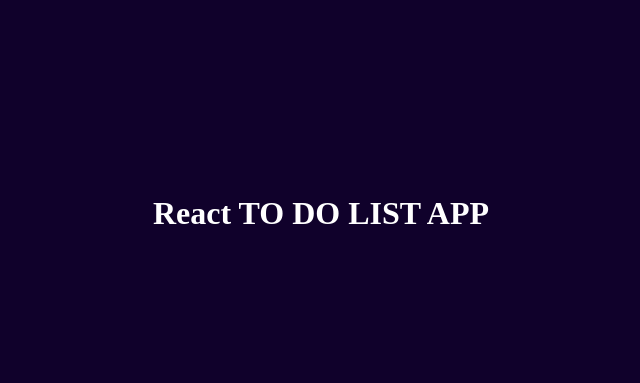
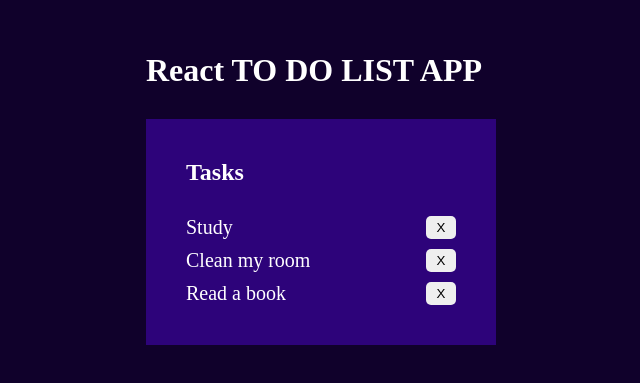
Before and after one commit to nobuyuki-tono/React-TodoList-context-api, a React (Create React App) app: page / in a window 1280 px wide. Shown: the part 187-570 px from the top of the page, without its empty margins (319-959 px from the left). Built offline with nearby package versions, Linux system fonts and the light colour scheme.

Commit message:
Import GlobalState to List Component and pass it to ListItem component as porps

```diff
--- a/src/App.css
+++ b/src/App.css
@@ -12,4 +12,20 @@
   justify-content: center;
   min-height: 100vh;
   margin: 0;
+  color: #fff;
 }
+.container {
+  margin: 30px auto;
+  width: 350px;
+  background-color: rgb(45, 3, 122);
+}
+
+ul {
+  margin-top: 30px;
+}
+
+li {
+  list-style: none;
+  font-size: 20px;
+  margin-top: 10px;
+}
--- a/src/App.js
+++ b/src/App.js
@@ -10,7 +10,9 @@
   return (
     <GlobalProvider>
       <Header />
-      <div className="container"></div>
+      <div className="container">
+        <List />
+      </div>
     </GlobalProvider>
   );
 }
--- a/src/components/List.jsx
+++ b/src/components/List.jsx
@@ -1,10 +1,21 @@
-import React from "react";
+import React, { useContext } from "react";
+
+import ListItem from "./ListItem";
+
+import { GlobalContext } from "../context/GlobalState";
+
+import "../styles/List.css";
 
 const List = () => {
+  const { tasks } = useContext(GlobalContext);
   return (
     <div className="list">
       <h2>Tasks</h2>
-      <ul></ul>
+      <ul className="tasks">
+        {tasks.map(task => (
+          <ListItem key={task.id} text={task.text} />
+        ))}
+      </ul>
     </div>
   );
 };
--- a/src/components/ListItem.jsx
+++ b/src/components/ListItem.jsx
@@ -1,10 +1,12 @@
 import React from "react";
 
-const ListItem = () => {
+import "../styles/ListItem.css";
+
+const ListItem = ({ text }) => {
   return (
-    <div>
-      <h2>Heiy</h2>
-    </div>
+    <li className="listItem">
+      {text} <button>X</button>
+    </li>
   );
 };
 
--- /dev/null
+++ b/src/styles/List.css
@@ -0,0 +1,3 @@
+.list {
+  padding: 40px;
+}
--- /dev/null
+++ b/src/styles/ListItem.css
@@ -0,0 +1,17 @@
+.listItem {
+  display: flex;
+  justify-content: space-between;
+}
+
+.listItem button {
+  width: 30px;
+  outline: none;
+  border-radius: 5px;
+  border: none;
+  transition: all 0.5s;
+}
+
+.listItem button:hover {
+  cursor: pointer;
+  background-color: rgb(253, 74, 74);
+}
```
